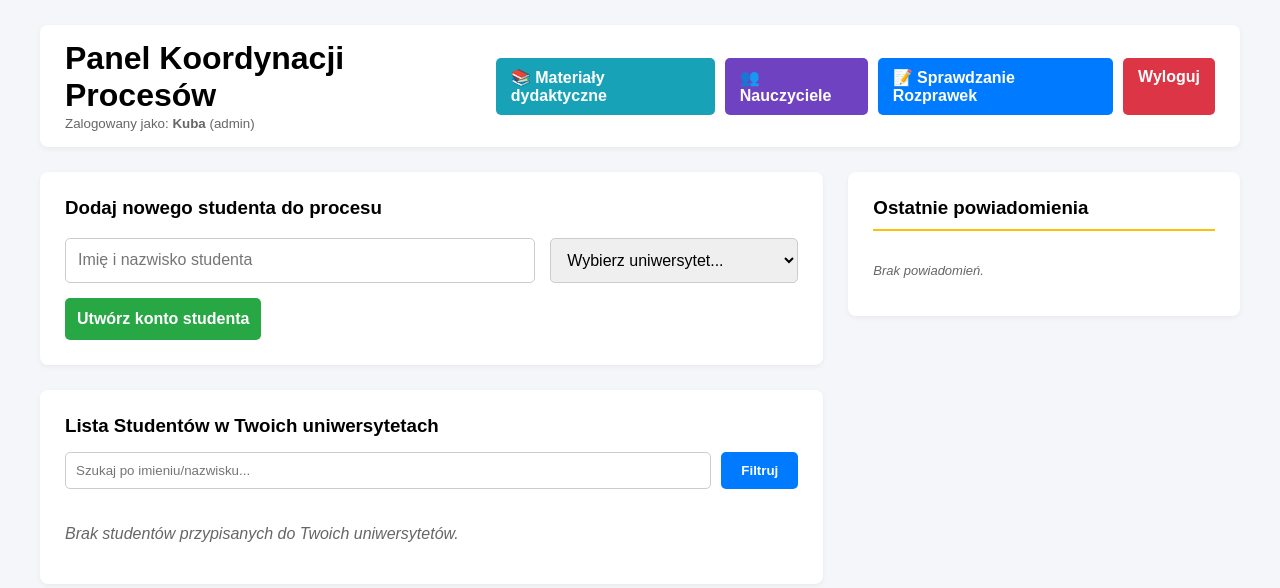
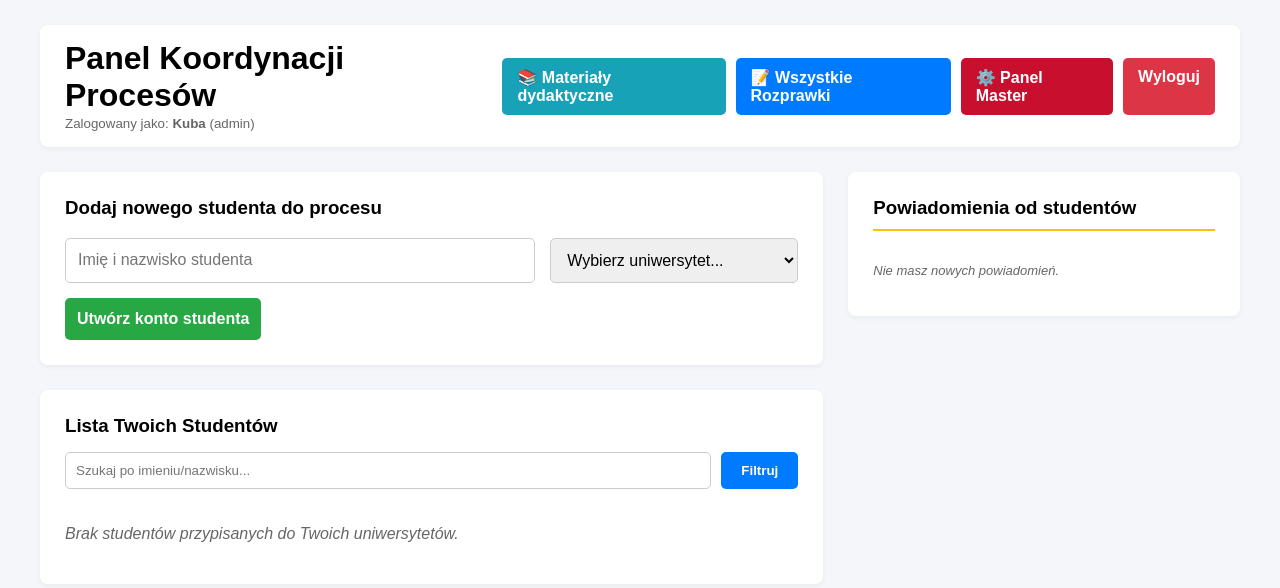
Before and after one commit to kubad0101-creator/rozprawki-app, a Flask app: page /panel in a window 1280 px wide. Shown: the top 588 px of the page. Run offline with Flask 3, Linux system fonts and the light colour scheme; the visitor is signed in with stand-in values (Sample User, id 1).

Commit message:
Update panel_dashboard.html

```diff
--- a/templates/panel_dashboard.html
+++ b/templates/panel_dashboard.html
@@ -3,6 +3,11 @@
 <head>
     <meta charset="UTF-8">
     <title>Panel Edukacyjny - Uniwersytety</title>
+    <style>
+        .flash-messages { margin-bottom: 20px; }
+        .alert { padding: 15px; margin-bottom: 15px; border-radius: 6px; font-weight: bold; }
+        .alert-success { background-color: #d4edda; color: #155724; border: 1px solid #c3e6cb; }
+    </style>
 </head>
 <body style="font-family: sans-serif; padding: 25px; max-width: 1200px; margin: auto; background: #f4f6f9;">
 
@@ -13,12 +18,24 @@
         </div>
         <div style="display: flex; gap: 10px;">
             <a href="{{ url_for('panel_materials') }}" style="background: #17a2b8; color: white; padding: 10px 15px; text-decoration: none; border-radius: 5px; font-weight: bold;">📚 Materiały dydaktyczne</a>
+            <a href="{{ url_for('admin') }}" style="background: #007bff; color: white; padding: 10px 15px; text-decoration: none; border-radius: 5px; font-weight: bold;">📝 Wszystkie Rozprawki</a>
             {% if user.role == 'admin' %}
-                <a href="{{ url_for('panel_teachers') }}" style="background: #6f42c1; color: white; padding: 10px 15px; text-decoration: none; border-radius: 5px; font-weight: bold;">👥 Nauczyciele</a>
-                <a href="{{ url_for('admin') }}" style="background: #007bff; color: white; padding: 10px 15px; text-decoration: none; border-radius: 5px; font-weight: bold;">📝 Sprawdzanie Rozprawek</a>
+                <a href="{{ url_for('panel_master') }}" style="background: #c8102e; color: white; padding: 10px 15px; text-decoration: none; border-radius: 5px; font-weight: bold;">⚙️ Panel Master</a>
             {% endif %}
             <a href="/logout" style="background: #dc3545; color: white; padding: 10px 15px; text-decoration: none; border-radius: 5px; font-weight: bold;">Wyloguj</a>
         </div>
+    </div>
+
+    <div class="flash-messages">
+        {% with messages = get_flashed_messages(with_categories=true) %}
+            {% if messages %}
+                {% for category, message in messages %}
+                    <div class="alert alert-{{ category }}">
+                        {{ message }}
+                    </div>
+                {% endfor %}
+            {% endif %}
+        {% endwith %}
     </div>
 
     <div style="display: flex; gap: 25px;">
@@ -28,19 +45,27 @@
                 <form method="POST" action="{{ url_for('panel_add_student') }}" style="display: flex; flex-direction: column; gap: 15px;">
                     <div style="display: flex; gap: 15px;">
                         <input type="text" name="name" placeholder="Imię i nazwisko studenta" required style="flex: 2; padding: 12px; border: 1px solid #ccc; border-radius: 5px; font-size: 16px;">
+
+                        {% if universities|length == 1 %}
+                            <input type="hidden" name="university_id" value="{{ universities[0].id }}">
+                            <div style="flex: 1; padding: 12px; border: 1px solid #ccc; border-radius: 5px; font-size: 16px; background-color: #eef2f5; color: #555;">
+                                Zostanie dodany do: <strong>{{ universities[0].name }}</strong>
+                            </div>
+                        {% else %}
                             <select name="university_id" required style="flex: 1; padding: 12px; border: 1px solid #ccc; border-radius: 5px; font-size: 16px;">
                                 <option value="" disabled selected>Wybierz uniwersytet...</option>
                                 {% for uni in universities %}
                                     <option value="{{ uni.id }}">{{ uni.name }}</option>
                                 {% endfor %}
                             </select>
+                        {% endif %}
                     </div>
                     <button type="submit" style="background: #28a745; color: white; border: none; padding: 12px; border-radius: 5px; cursor: pointer; font-weight: bold; font-size: 16px; align-self: flex-start;">Utwórz konto studenta</button>
                 </form>
             </div>
 
             <div style="background: white; padding: 25px; border-radius: 8px; box-shadow: 0 2px 5px rgba(0,0,0,0.05);">
-                <h3 style="margin: 0; margin-bottom: 15px;">Lista Studentów w Twoich uniwersytetach</h3>
+                <h3 style="margin: 0; margin-bottom: 15px;">Lista Twoich Studentów</h3>
 
                 <form method="GET" action="{{ url_for('panel_dashboard') }}" style="margin-bottom: 20px; display: flex; gap: 10px;">
                     <input type="text" name="q" value="{{ search_query }}" placeholder="Szukaj po imieniu/nazwisku..." style="flex: 1; padding: 10px; border: 1px solid #ccc; border-radius: 5px;">
@@ -62,7 +87,8 @@
                                 </div>
                             </div>
                             <div style="display: flex; gap: 8px;">
-                                <button onclick="copy('https://{{ request.host }}/student/{{ student.url_slug }}')" style="background: #17a2b8; color: white; border: none; padding: 8px 12px; border-radius: 4px; cursor: pointer; font-size: 12px; font-weight: bold;">🔗 Link dla studenta</button>
+                                <a href="{{ url_for('admin_student_detail', student_id=student.id) }}" style="background: #28a745; color: white; border: none; padding: 8px 12px; border-radius: 4px; cursor: pointer; font-size: 12px; font-weight: bold; text-decoration: none;">📝 Oceny i Profil</a>
+                                <button onclick="copy('https://{{ request.host }}/student/{{ student.url_slug }}')" style="background: #17a2b8; color: white; border: none; padding: 8px 12px; border-radius: 4px; cursor: pointer; font-size: 12px; font-weight: bold;">🔗 Skopiuj Link</button>
                             </div>
                         </div>
                     {% else %}
@@ -74,7 +100,7 @@
 
         <div style="flex: 1;">
             <div style="background: white; padding: 25px; border-radius: 8px; box-shadow: 0 2px 5px rgba(0,0,0,0.05);">
-                <h3 style="margin-top: 0; border-bottom: 2px solid #ffc107; padding-bottom: 10px;">Ostatnie powiadomienia</h3>
+                <h3 style="margin-top: 0; border-bottom: 2px solid #ffc107; padding-bottom: 10px;">Powiadomienia od studentów</h3>
                 <div style="display: flex; flex-direction: column; gap: 10px;">
                     {% for notif in notifications %}
                         <div style="background: #fff3cd; padding: 12px; border-left: 4px solid #ffc107; border-radius: 5px; font-size: 13px;">
@@ -82,7 +108,7 @@
                             <small style="color: #777;">{{ notif.created_at.strftime('%Y-%m-%d %H:%M') }}</small>
                         </div>
                     {% else %}
-                        <p style="color: #666; font-style: italic; font-size: 13px;">Brak powiadomień.</p>
+                        <p style="color: #666; font-style: italic; font-size: 13px;">Nie masz nowych powiadomień.</p>
                     {% endfor %}
                 </div>
             </div>
```
Lines whose indentation alone changed are shown as unchanged.
